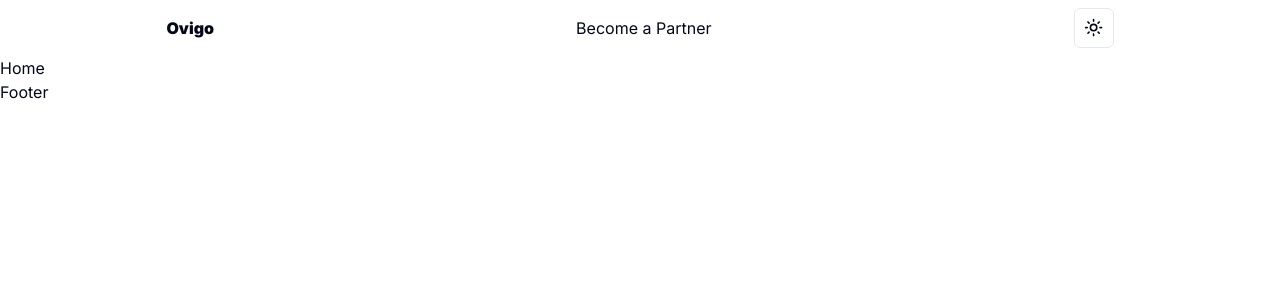
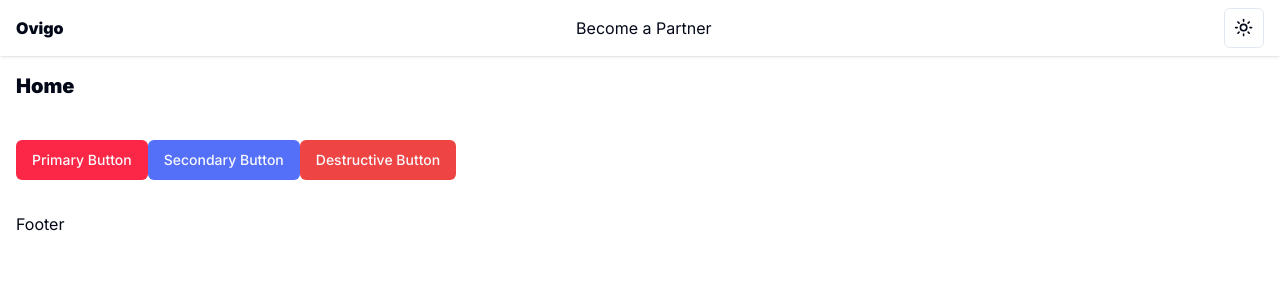
Before and after one commit to OvigoDevs/ovigo-partner-client, a Next.js app: page / in a window 1280 px wide. Shown: the top 300 px of the page. Built offline with nearby package versions, Linux system fonts and the light colour scheme.

Commit message:
config-setup: done

```diff
--- a/src/app/globals.scss
+++ b/src/app/globals.scss
@@ -92,6 +92,9 @@
 .container {
   @apply max-w-[100vw] px-[2%] md:px-[4%] lg:px-[8%] xl:px-[13%] 2xl:px-[18%];
 }
+.container-d {
+  @apply max-w-[100vw] px-[1rem];
+}
 
 .container-l {
   @apply max-w-[100vw] pl-[2%] md:pl-[4%] lg:pl-[8%] xl:pl-[13%] 2xl:pl-[18%];
@@ -103,6 +106,9 @@
 // custom section style with padding
 .section-p {
   @apply py-5 lg:py-10 xl:py-16;
+}
+.section-d {
+  @apply py-[1rem];
 }
 .section-p-t {
   @apply pt-5 lg:pt-10 xl:pt-16;
--- a/src/app/page.js
+++ b/src/app/page.js
@@ -1,5 +1,14 @@
+import { Button } from "@/components/ui/button";
+
 const Home = () => {
-  return <div>Home</div>;
+  return (
+    <div className="container-d section-d">
+      <h1 className="pb-10 text-xl font-black">Home</h1>
+      <Button>Primary Button</Button>
+      <Button variant="secondary">Secondary Button</Button>
+      <Button variant="destructive">Destructive Button</Button>
+    </div>
+  );
 };
 
 export default Home;
--- a/src/app/register/[register-slug]/page.js
+++ b/src/app/register/[register-slug]/page.js
@@ -2,6 +2,7 @@
 
 import RegisterLanding from "@/components/pages/register/RegisterLanding";
 import RegisterWithEmail from "@/components/pages/register/RegisterWithEmail";
+import Test from "@/components/pages/register/test";
 import { usePathname } from "next/navigation";
 
 const RegisterDynamicComps = () => {
@@ -12,6 +13,8 @@ const RegisterDynamicComps = () => {
         <RegisterLanding />
       ) : pathname.includes("with-email") ? (
         <RegisterWithEmail />
+      ) : pathname.includes("test") ? (
+        <Test />
       ) : (
         "404 | No component found"
       )}
--- a/src/app/register/[register-slug]/layout.js
+++ b/src/app/register/layout.js
@@ -4,8 +4,8 @@ import { usePathname } from "next/navigation";
 const RegisterLayout = ({ children }) => {
   const pathname = usePathname();
   return (
-    <div>
-      layout
+    <div className="container-d section-d">
+      layout - pathname - {pathname}
       {children}
     </div>
   );
--- a/src/components/core/footer/footer.js
+++ b/src/components/core/footer/footer.js
@@ -1,7 +1,5 @@
 const Footer = () => {
-    return (
-        <div>Footer</div>
-    )
-}
+  return <div className="container-d section-d">Footer</div>;
+};
 
 export default Footer;
--- a/src/components/core/navbar/navbar.js
+++ b/src/components/core/navbar/navbar.js
@@ -10,7 +10,7 @@ const Navbar = () => {
     },
   ];
   return (
-    <nav className="container flex items-center justify-between gap-5 py-2">
+    <nav className="container-d flex items-center justify-between gap-5 py-2 backdrop-blur shadow">
       <Link href="/">
         <div className="font-black cursor-default lg:cursor-pointer">Ovigo</div>
       </Link>
--- /dev/null
+++ b/src/components/pages/register/test.js
@@ -0,0 +1,5 @@
+const Test = () => {
+  return <div>test</div>;
+};
+
+export default Test;
```
